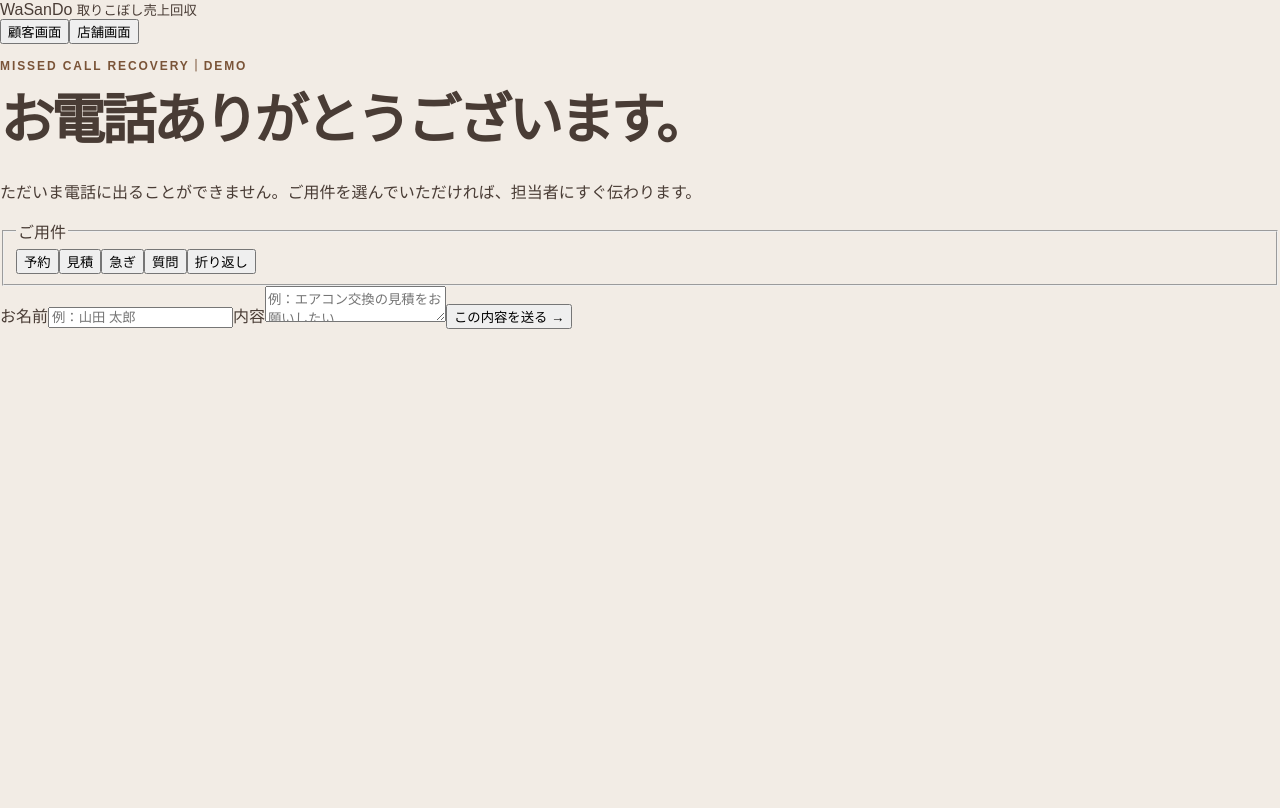
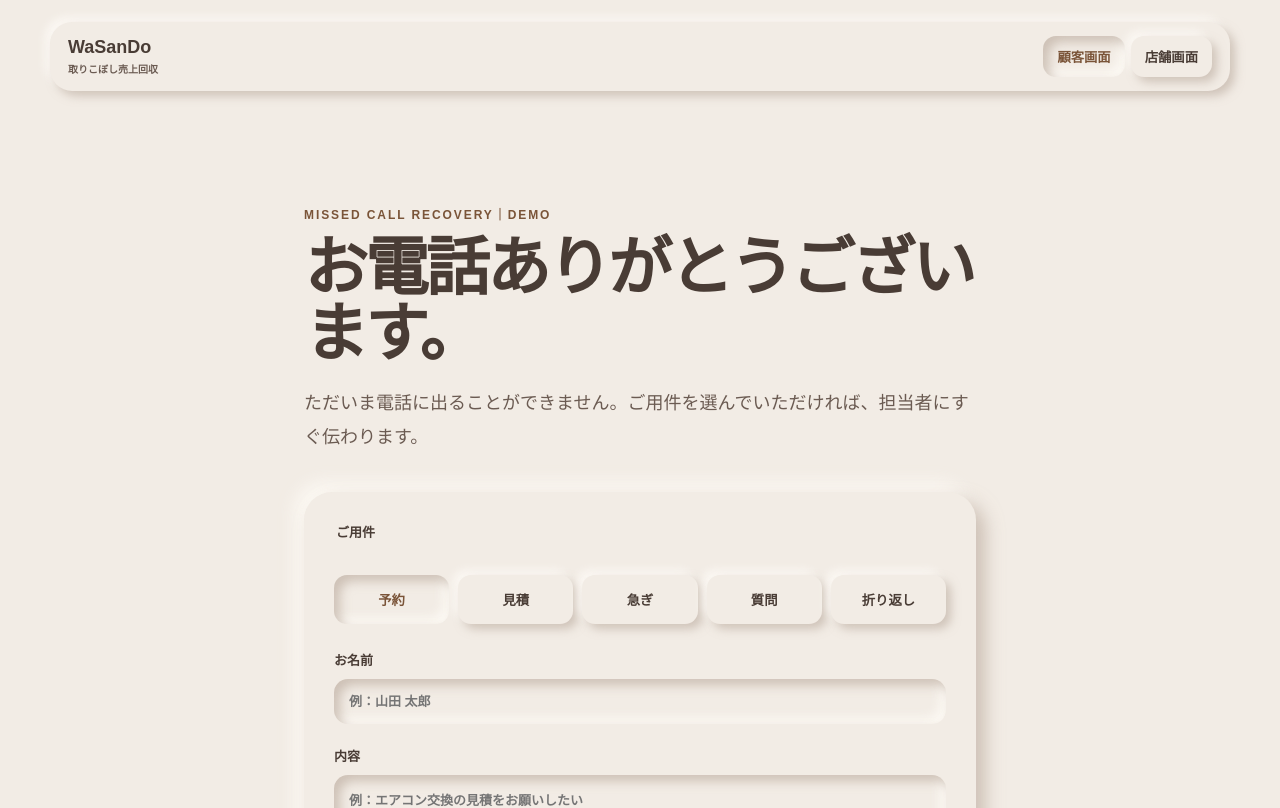
Before and after one commit to ktsuyukusa/wasando-100, a Next.js app: page /recovery in a window 1280 px wide. Shown: the top 808 px of the page. Built offline with nearby package versions, Linux system fonts and the light colour scheme.

Commit message:
Style missed revenue recovery demo

```diff
--- a/app/globals.css
+++ b/app/globals.css
@@ -227,3 +227,16 @@ nav{font-size:15px;gap:26px}nav a:not(.navCta){color:var(--muted)}nav a:not(.nav
 .fastLink{margin-top:auto;padding-top:26px;font-size:14px;font-weight:800;color:var(--red)}
 .fastLink:hover{text-decoration:underline}
 @media(max-width:800px){.fastGrid{grid-template-columns:1fr}.fastPrimary{grid-column:auto;padding:30px}.recoveryFlow{align-items:stretch}.recoveryFlow span{flex:1 1 42%;text-align:center}.recoveryFlow b{display:none}}
+
+/* Missed revenue recovery working demo */
+.recoveryApp{min-height:100vh;background:var(--paper);color:var(--ink)}
+.recoveryTop{max-width:1180px;margin:22px auto;padding:14px 18px;display:flex;align-items:center;justify-content:space-between;border-radius:22px;box-shadow:var(--small-raised)}
+.recoveryBrand{font-weight:900;font-size:18px}.recoveryBrand small{display:block;margin-top:3px;font-size:10px;color:var(--muted)}
+.recoveryTop>div{display:flex;gap:6px}.recoveryTop button,.demoHead>button,.sentBox button{border:0;padding:11px 14px;border-radius:13px;background:var(--paper);color:var(--ink);font-weight:800;box-shadow:var(--small-raised);cursor:pointer}.recoveryTop button.on{box-shadow:var(--inset);color:var(--red)}
+.customerDemo,.businessDemo{max-width:1040px;margin:0 auto;padding:80px 24px 110px}.customerDemo{max-width:720px}.customerDemo h1,.businessDemo h1{font-size:clamp(36px,5vw,64px);margin:14px 0 18px;letter-spacing:-.05em}.demoLead{font-size:18px;line-height:1.9;color:var(--muted)}
+.customerDemo form{margin-top:38px;padding:30px;border-radius:28px;box-shadow:var(--raised)}fieldset{border:0;padding:0;margin:0 0 26px}legend,label{display:grid;gap:10px;margin-bottom:22px;font-size:13px;font-weight:800}.needGrid{display:grid;grid-template-columns:repeat(5,1fr);gap:9px;margin-top:12px}.needGrid button{border:0;padding:15px 8px;border-radius:13px;background:var(--paper);box-shadow:var(--small-raised);color:var(--ink);font-weight:800;cursor:pointer}.needGrid button.selected{box-shadow:var(--inset);color:var(--red)}
+.customerDemo input,.customerDemo textarea{width:100%;border:0;outline:0;border-radius:14px;background:var(--paper);box-shadow:var(--inset);padding:15px;font:inherit;color:var(--ink)}.customerDemo textarea{min-height:110px;resize:vertical}.sendLead{width:100%;border:0;border-radius:15px;padding:17px;background:var(--red);color:white;font-weight:900;cursor:pointer;box-shadow:var(--small-raised)}
+.sentBox{margin-top:40px;padding:32px;border-radius:26px;box-shadow:var(--raised)}.sentBox strong{font-size:26px}.sentBox p{color:var(--muted);line-height:1.8}
+.demoHead{display:flex;justify-content:space-between;gap:25px;align-items:end}.metricGrid{display:grid;grid-template-columns:repeat(4,1fr) 1.5fr;gap:14px;margin:34px 0}.metricGrid>div{padding:20px;border-radius:20px;box-shadow:var(--raised)}.metricGrid small,.metricGrid strong,.metricGrid span{display:block}.metricGrid small{font-size:10px;color:var(--muted)}.metricGrid strong{font-size:32px;margin-top:7px}.metricGrid span{font-size:10px;color:var(--muted)}.metricGrid .money{box-shadow:var(--inset)}.metricGrid .money strong{color:var(--red)}
+.leadList{border-radius:26px;box-shadow:var(--raised);overflow:hidden}.leadHeader{padding:20px 24px;display:flex;justify-content:space-between}.leadHeader span{font-size:11px;color:var(--muted)}.leadList>button{width:100%;border:0;border-top:1px solid var(--line);background:transparent;padding:18px 24px;display:grid;grid-template-columns:1fr 110px 90px;gap:16px;text-align:left;align-items:center;color:var(--ink);cursor:pointer}.leadList>button:hover{background:rgba(255,255,255,.25)}.leadList>button div{display:grid;gap:5px}.leadList>button div span{font-size:12px;color:var(--muted)}.leadList em{font-style:normal;font-size:11px;font-weight:800;color:var(--red)}.leadList b{text-align:right}.demoNote{margin-top:24px;font-size:11px;color:var(--muted);line-height:1.7}
+@media(max-width:760px){.recoveryTop{margin:10px 12px}.recoveryBrand small{display:none}.customerDemo,.businessDemo{padding-top:45px}.needGrid{grid-template-columns:repeat(2,1fr)}.demoHead{display:block}.demoHead>button{margin-top:10px}.metricGrid{grid-template-columns:repeat(2,1fr)}.metricGrid .money{grid-column:1/-1}.leadList>button{grid-template-columns:1fr auto}.leadList>button>b{display:none}.leadHeader span{display:none}}
```
